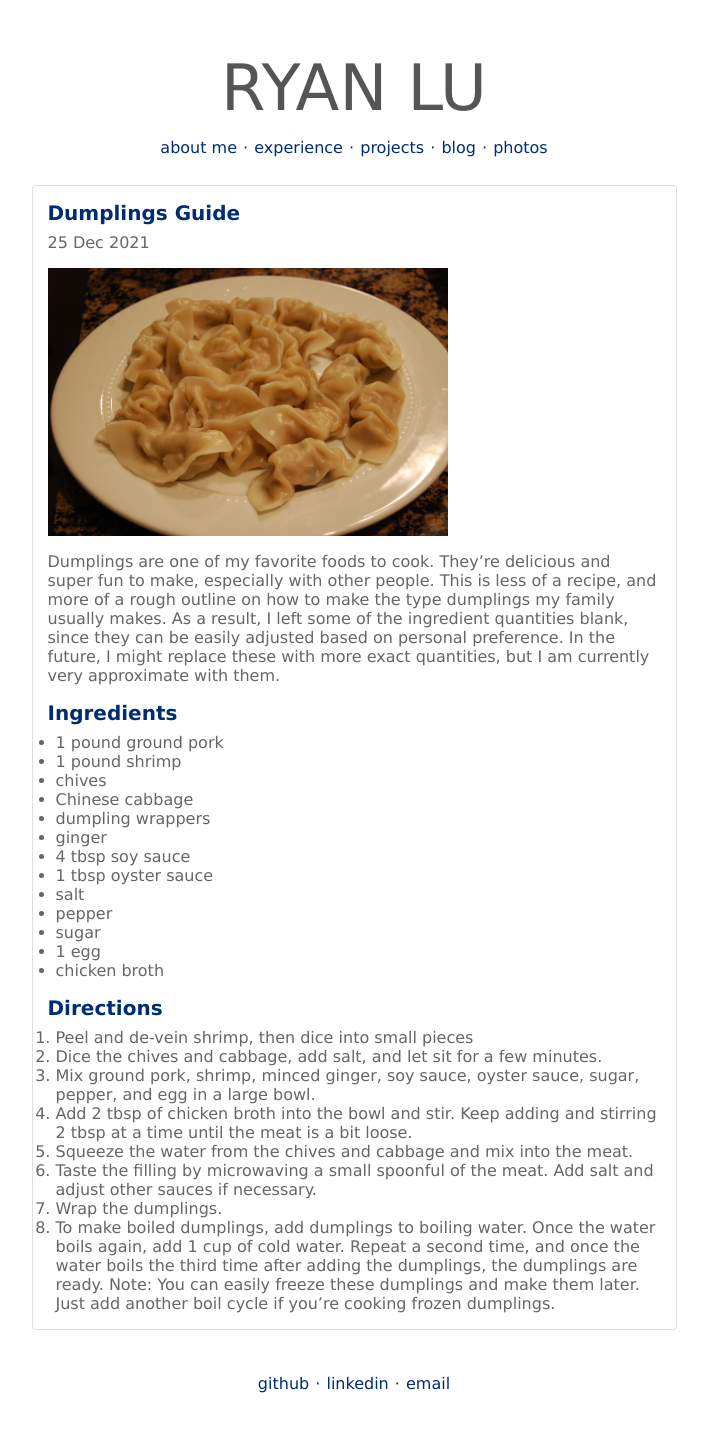
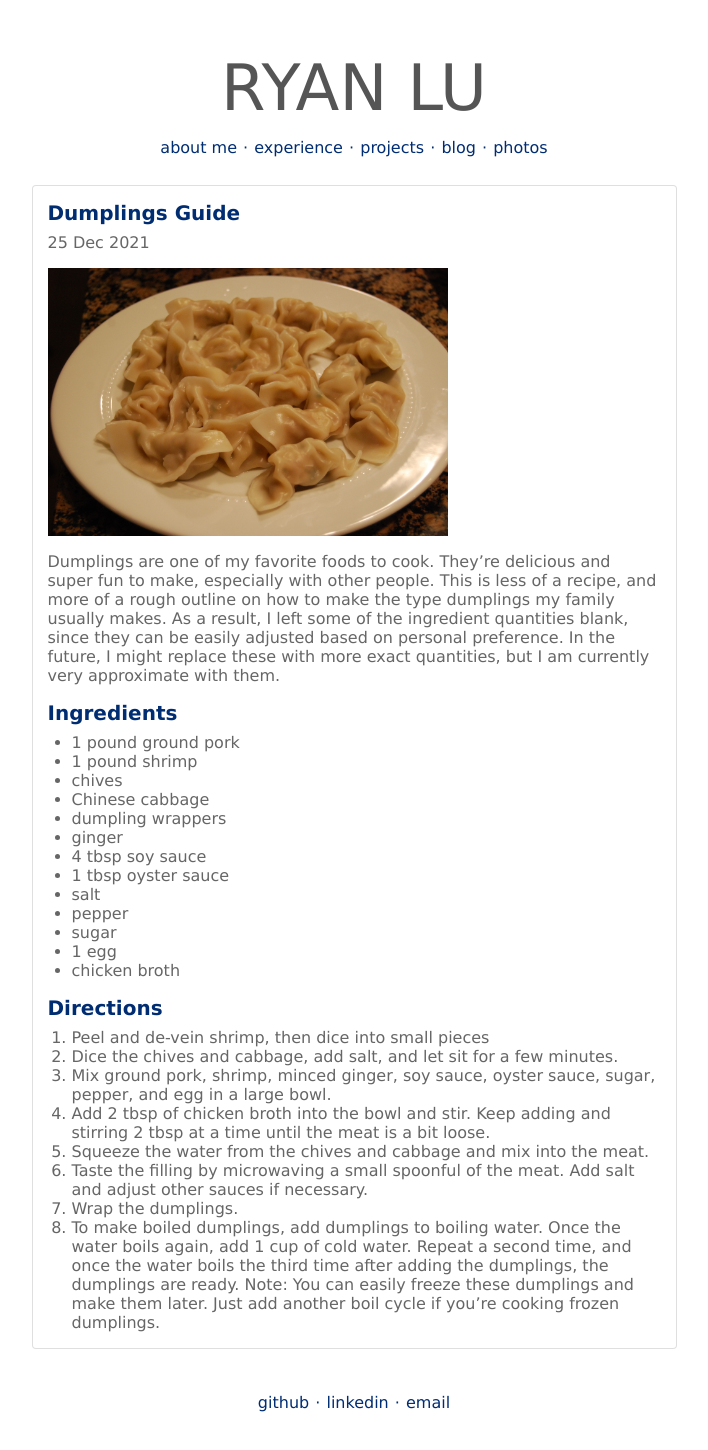
Before and after one commit to ryanlu41/ryanlu41.github.io, a Jekyll site: the page built from _posts/2021-12-25-Dumpling-Recipe.md, in a window 1280 px wide. Shown: the whole page, without its empty margins (286-994 px from the left). Built offline with Jekyll 4.4.1, drawn with Linux system fonts in a browser that asks for light colours.

Commit message:
newest blog post

```diff
--- a/_layouts/post.html
+++ b/_layouts/post.html
@@ -9,7 +9,7 @@ layout: default
 
 
     ul {
-    padding-left: 0.5em;
+    padding-left: 1.5em;
     list-style-type: disc;
     font-size: 16px;
     }
@@ -19,7 +19,7 @@ layout: default
     }
 
     ol {
-        padding-left: 0.5em;
+        padding-left: 1.5em;
         font-size: 16px;
     }
 </style>
```
